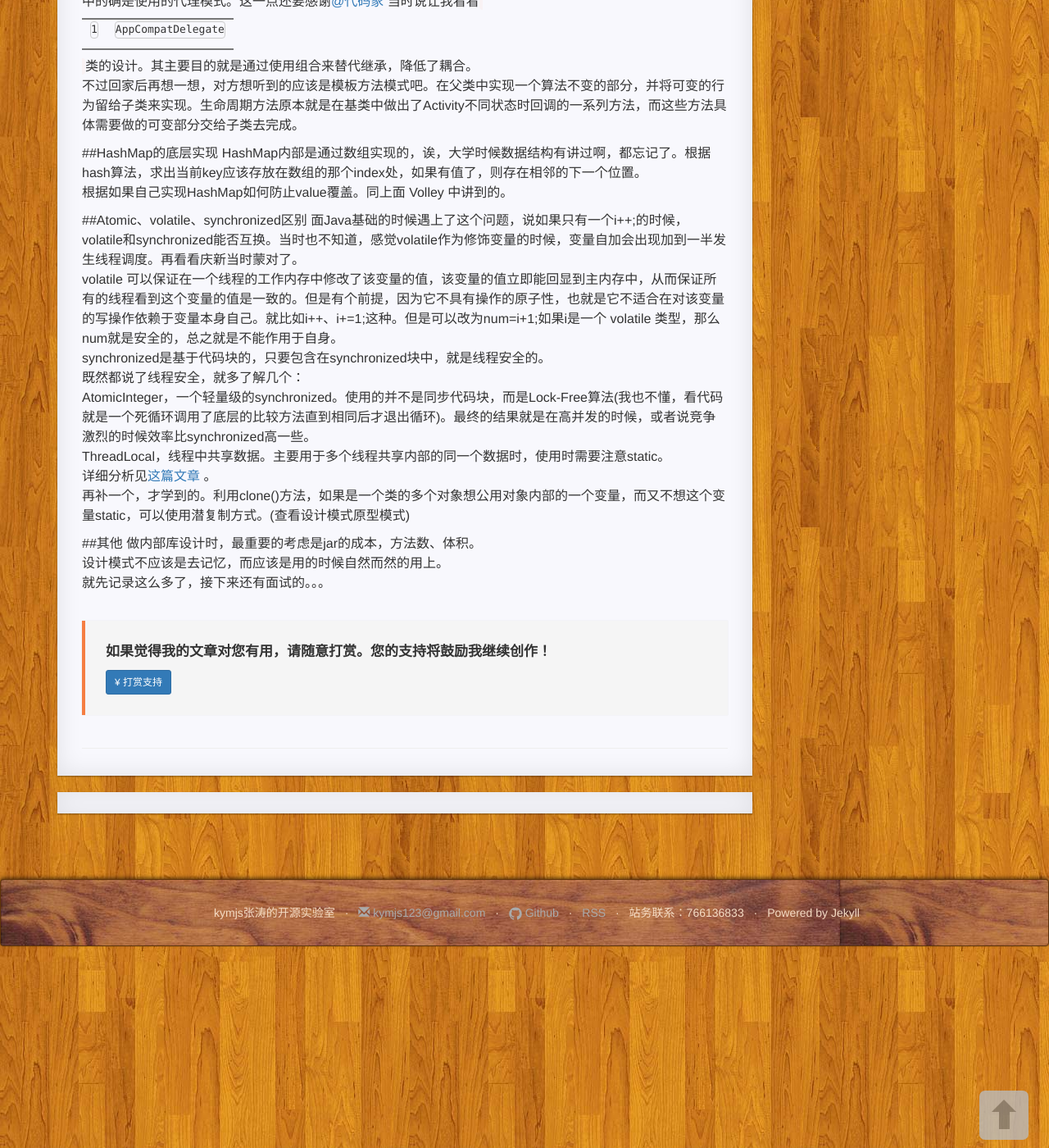
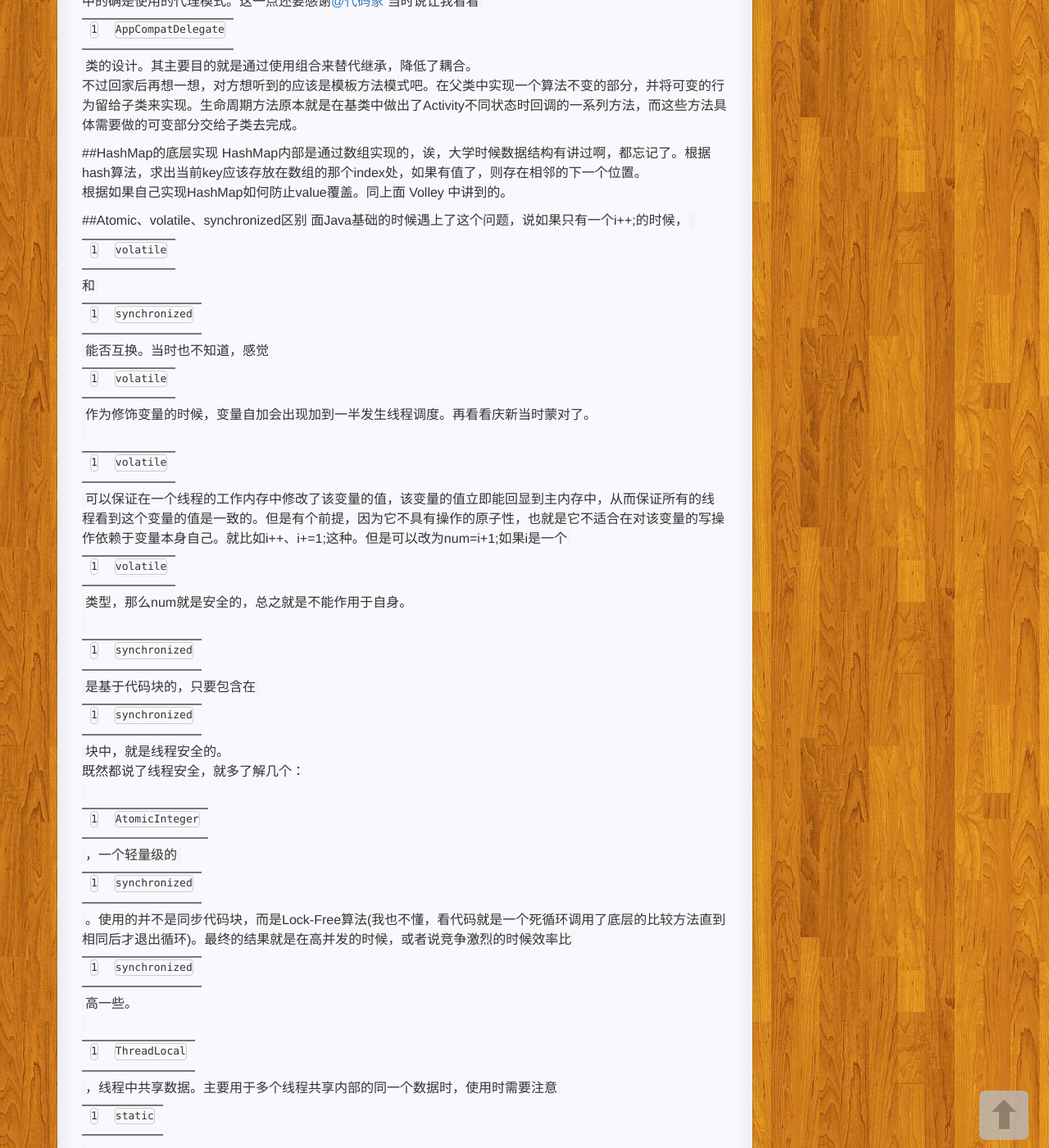
Before and after one commit to XClouded/kymjs.github.io, a Jekyll site: the page built from _posts/2016-03-08-01.md, in a window 1280 px wide and 1400 px high, scrolled down 6343 px. Shown: the whole window at 82% size. Built offline with Jekyll 4.4.1, drawn with Linux system fonts in a browser that asks for light colours; nearby versions of some CDN libraries; comment, search, counter and statistics services are not loaded; a style sheet for code colours, icons or effects is not loaded; some of the changed text lies outside the part shown.

Commit message:
修改高亮

````diff
--- a/_posts/2016-03-08-01.md
+++ b/_posts/2016-03-08-01.md
@@ -202,7 +202,7 @@ public static Bitmap create(byte[] bytes, int maxWidth, int maxHeight) {
 public boolean inJustDecodeBounds;
 {% endhighlight %}
 
-##activity中类似onCreate、onStart运用了哪种设计模式，优点是什么
+##Activity中类似onCreate、onStart运用了哪种设计模式，优点是什么
 这个回答的太多了，我当时说的是代理模式，因为```AppCompatActivity```中的确是使用的代理模式。这一点还要感谢[@代码家](http://weibo.com/daimajia) 当时说让我看看```AppCompatDelegate```类的设计。其主要目的就是通过使用组合来替代继承，降低了耦合。
 不过回家后再想一想，对方想听到的应该是模板方法模式吧。在父类中实现一个算法不变的部分，并将可变的行为留给子类来实现。生命周期方法原本就是在基类中做出了Activity不同状态时回调的一系列方法，而这些方法具体需要做的可变部分交给子类去完成。
 
@@ -211,14 +211,14 @@ HashMap内部是通过数组实现的，诶，大学时候数据结构有讲过
 根据如果自己实现HashMap如何防止value覆盖。同上面 Volley 中讲到的。
 
 ##Atomic、volatile、synchronized区别
-面Java基础的时候遇上了这个问题，说如果只有一个i++;的时候，volatile和synchronized能否互换。当时也不知道，感觉volatile作为修饰变量的时候，变量自加会出现加到一半发生线程调度。再看看庆新当时蒙对了。
-volatile 可以保证在一个线程的工作内存中修改了该变量的值，该变量的值立即能回显到主内存中，从而保证所有的线程看到这个变量的值是一致的。但是有个前提，因为它不具有操作的原子性，也就是它不适合在对该变量的写操作依赖于变量本身自己。就比如i++、i+=1;这种。但是可以改为num=i+1;如果i是一个 volatile 类型，那么num就是安全的，总之就是不能作用于自身。
-synchronized是基于代码块的，只要包含在synchronized块中，就是线程安全的。
+面Java基础的时候遇上了这个问题，说如果只有一个i++;的时候，```volatile```和```synchronized```能否互换。当时也不知道，感觉```volatile```作为修饰变量的时候，变量自加会出现加到一半发生线程调度。再看看庆新当时蒙对了。
+```volatile``` 可以保证在一个线程的工作内存中修改了该变量的值，该变量的值立即能回显到主内存中，从而保证所有的线程看到这个变量的值是一致的。但是有个前提，因为它不具有操作的原子性，也就是它不适合在对该变量的写操作依赖于变量本身自己。就比如i++、i+=1;这种。但是可以改为num=i+1;如果i是一个 ```volatile``` 类型，那么num就是安全的，总之就是不能作用于自身。
+```synchronized```是基于代码块的，只要包含在```synchronized```块中，就是线程安全的。
 既然都说了线程安全，就多了解几个：
-AtomicInteger，一个轻量级的synchronized。使用的并不是同步代码块，而是Lock-Free算法(我也不懂，看代码就是一个死循环调用了底层的比较方法直到相同后才退出循环)。最终的结果就是在高并发的时候，或者说竞争激烈的时候效率比synchronized高一些。
-ThreadLocal，线程中共享数据。主要用于多个线程共享内部的同一个数据时，使用时需要注意static。
+```AtomicInteger```，一个轻量级的```synchronized```。使用的并不是同步代码块，而是Lock-Free算法(我也不懂，看代码就是一个死循环调用了底层的比较方法直到相同后才退出循环)。最终的结果就是在高并发的时候，或者说竞争激烈的时候效率比```synchronized```高一些。
+```ThreadLocal```，线程中共享数据。主要用于多个线程共享内部的同一个数据时，使用时需要注意```static```。
 详细分析见[这篇文章](http://blog.csdn.net/u010687392/article/details/50549236) 。
-再补一个，才学到的。利用clone()方法，如果是一个类的多个对象想公用对象内部的一个变量，而又不想这个变量static，可以使用潜复制方式。(查看设计模式原型模式)
+再补一个，才学到的。利用```clone()```方法，如果是一个类的多个对象想公用对象内部的一个变量，而又不想这个变量static，可以使用潜复制方式。(查看设计模式原型模式)
 
 
 ##其他
````
